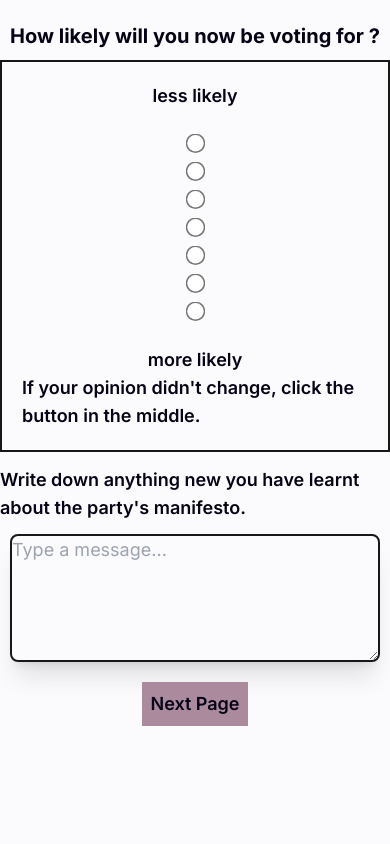
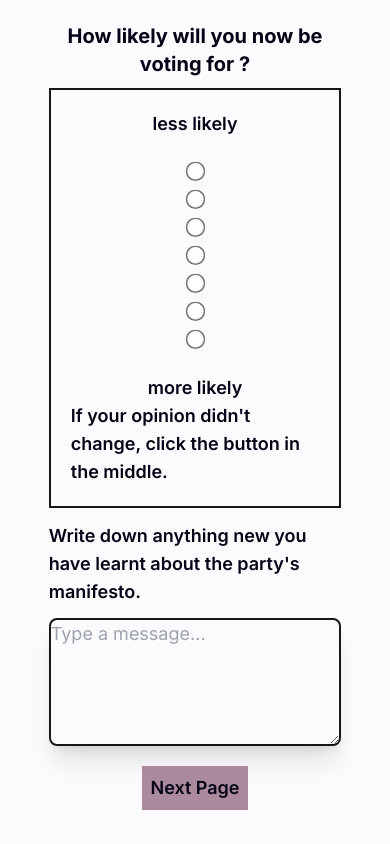
Before and after one commit to FelixHornberger/quote-and-vote, a Next.js app: page /post-task in a window 390 px wide. Built offline with nearby package versions, Linux system fonts and the light colour scheme.

Commit message:
Styling Fixes

```diff
--- a/app/post-task/page.tsx
+++ b/app/post-task/page.tsx
@@ -6,8 +6,8 @@ import PostTaskHeader from "@/components/PostTaskHeader";
 export default function Home() {
 
     return (
-        <main className="flex flex-col items-center justify-between text-center">
-            <div className="flex-coloum sm:justify-center sm:place-self-center text-center sm:w-[50%]">
+        <main className="flex flex-col items-center justify-between text-center ">
+            <div className="flex-coloum sm:justify-center sm:place-self-center text-center w-[75%] sm:w-[50%]">
                 <PostTaskHeader></PostTaskHeader>
                 <div className="flex flex-col border-2 border-neutral-900 p-5 mb-3">
                     <div className="text-left">
@@ -15,8 +15,7 @@ export default function Home() {
                         <p>If your opinion didn&apos;t change, click the button in the middle.</p>
                     </div>
                 </div>
-                <p className="mt-3.5 text-left">Write down anything new you have learnt about the party&apos;s manifesto.
-                </p>
+                <p className="mt-3.5 text-left">Write down anything new you have learnt about the party&apos;s manifesto.</p>
                 <ArgumenTextarea/>
                 <PostTaskButton />
             </div>
--- a/components/ArgumentTextarea.tsx
+++ b/components/ArgumentTextarea.tsx
@@ -8,7 +8,7 @@ export default function ArgumenTextarea() {
     const {argument} = useArgumentStore();
 
     return(
-        <div className="px-2.5 sm:px-0 w-full">
+        <div className="w-full">
             <textarea className="w-full bg-transparent border-neutral-900 border-2 focus:outline-none focus:border-[3px] shadow-xl focus:ring-0 rounded-lg h-32 mt-3"
         value={argument}
         placeholder="Type a message..."
```
